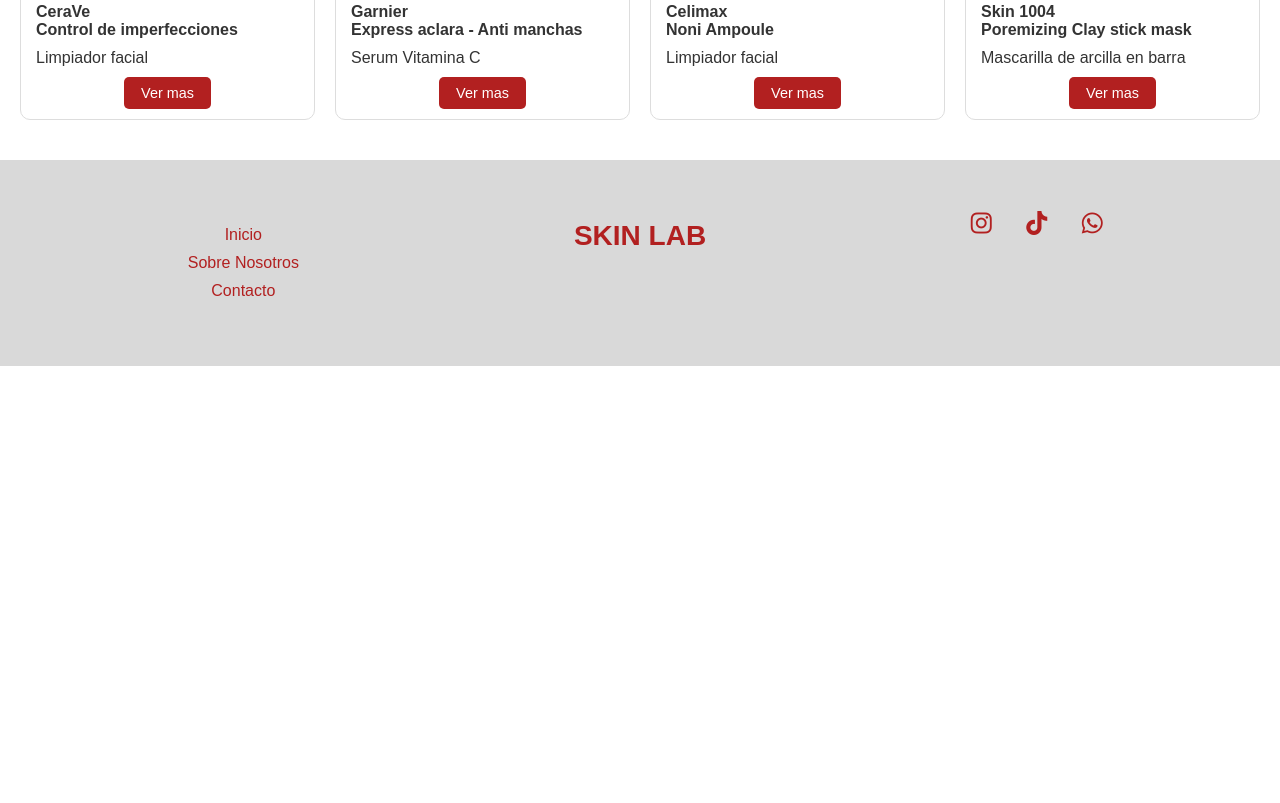
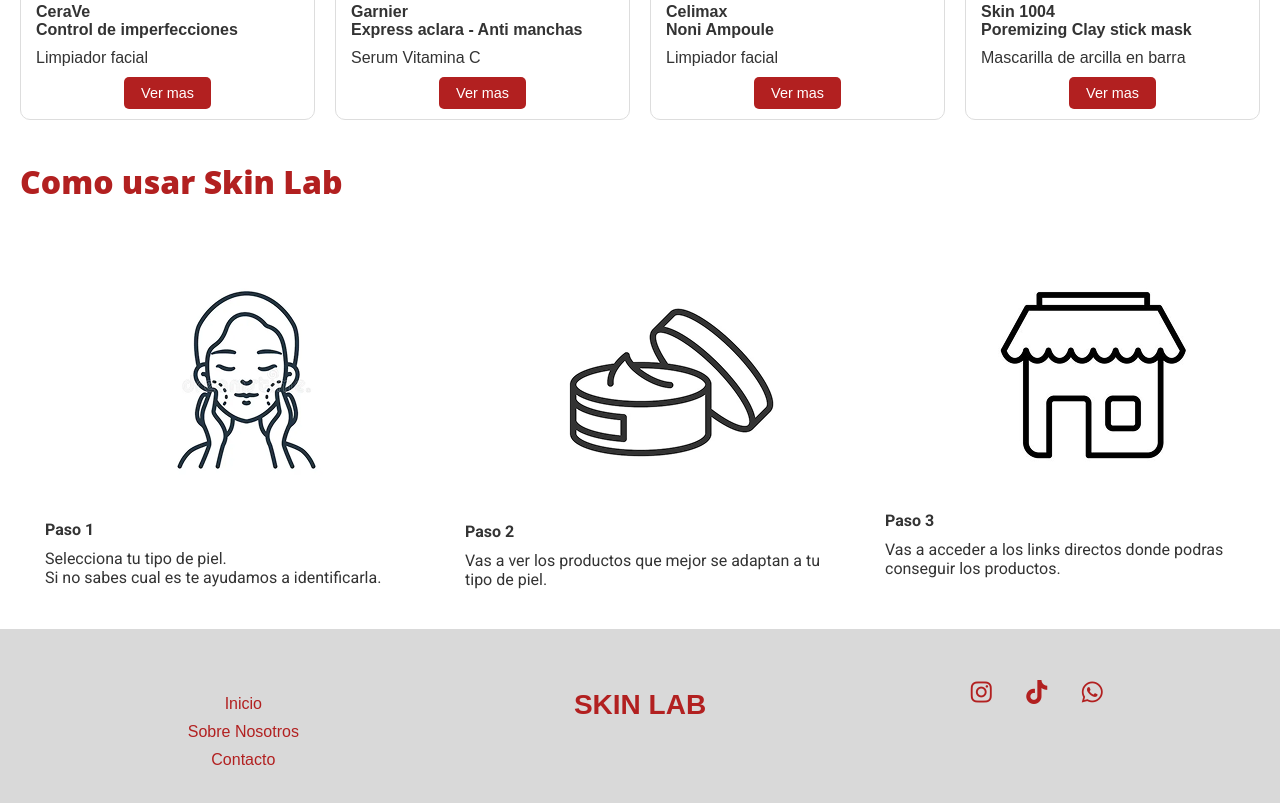
Before and after one commit to Iripontiroli98/SKINLAB, a website built with Vite: page index.html in a window 1280 px wide. Shown: the part 2535-3338 px from the top of the page. Before the commit the page ends 2901 px from the top, so only its background shows below. Built offline with nearby package versions, Linux system fonts and the light colour scheme; files whose address does not match are found by name.

Commit message:
Agrego seccion Como usar

```diff
--- a/index.html
+++ b/index.html
@@ -91,6 +91,29 @@
         </div>
 
     </section>
+    <section id="como-usar">
+
+        <h4>Como usar Skin Lab</h4>
+
+        <div class="pasos">
+            <div class="paso">
+                <img src="/img/paso1.png" alt="CeraVe Limpiador Facial">
+                <h5>Paso 1</h5>
+                <p>Selecciona tu tipo de piel. <br>Si no sabes cual es te ayudamos a identificarla. </p>
+            </div>
+            <div class="paso">
+                <img src="/img/paso2.png" alt="Garnier Serum Vitamina C">
+                <h5>Paso 2 </h5>
+                <p>Vas a ver los productos que mejor se adaptan a tu tipo de piel.</p>
+            </div>
+            <div class="paso">
+                <img src="public/img/paso3.png" alt="Neutrogena Serum con Extracto">
+                <h5>Paso 3 </h5>
+                <p>Vas a acceder a los links directos donde podras conseguir los productos.</p>
+
+        </div>
+
+    </section>
 <footer>
     <div class="footer-contenedor">
       <div class="links-footer">
@@ -111,6 +134,8 @@
     </div>
 </footer>
 </main>
+
+
   <script>
   document.addEventListener('DOMContentLoaded', () => {
   const hamburguesa = document.querySelector('.hamburguesa');
--- a/src/style.css
+++ b/src/style.css
@@ -241,7 +241,7 @@
   font-family: Arial, sans-serif;
 }
 
-h4 {
+#productos h4 {
   font-size: clamp(1.2rem, 3vw, 2rem);
   font-family:"Open Sans", sans-serif ;
   margin-bottom: 20px;
@@ -308,52 +308,44 @@
 .product-card button:hover {
   background-color: rgb(76, 74, 74);
 }
-@media screen and (min-width:768px) {
-  header h1 {
-    font-size: 1.5em;
+
+/*Como usar*/
+.pasos{
+  display: flex;
+  flex-wrap: wrap;
+  gap: 20px;
+  justify-content: space-between;
+  padding: 20px;
+}
+.paso {
+  flex: 1 1 1 calc(50% - 20px);
+  overflow: hidden;
+  margin: 30px;
 }
 
- .navbar{
-   transform: none;
-   background-color: transparent;
-   display: flex;
- }
-
- .navbar ul{
-  flex-direction: row;
-  justify-content: flex-start;
-  text-align: left;
- }
-
- .navbar ul li {
-  margin: 0 15px;
- }
-
-
- .hamburguesa {
-  display: none;
- }
-.logo{
-  transform: translateX(-50%);
-  top: 35px;
+.paso img {
+  height: auto;
+  display: block;
+  padding: 20px;
 }
 
-   .product-card {
-    flex: 1 1 22%;
-  }
-  .product-card button {
-    width: 30%;
-  }
-  #historia{
-  height: 600px ;
+#como-usar h4 {
+  font-size: clamp(1.2rem, 3vw, 2rem);
+  font-family:"Open Sans", sans-serif ;
+  margin: 20px;
+  color: #B22020;
+  font-weight: 900;
 }
 
-.texto{
-    padding: 50px;
-
+.paso p, h5 {
+  font-size: clamp(1rem, 2vw, 1rem);
+  margin: 10px 0;
+  color: #333;
+  text-align: left;
+  padding-left: 15px;
 }
 
- }
+/*Footer*/
 
  footer {
       background-color:#D9D9D9;
@@ -429,3 +421,62 @@
       .footer-links, .footer-social, .footer-logo {
         margin: 20px 0;
       }
+
+      @media screen and (min-width:768px) {
+  header h1 {
+    font-size: 1.5em;
+}
+
+ .navbar{
+   transform: none;
+   background-color: transparent;
+   display: flex;
+ }
+
+ .navbar ul{
+  flex-direction: row;
+  justify-content: flex-start;
+  text-align: left;
+ }
+
+ .navbar ul li {
+  margin: 0 15px;
+ }
+
+
+ .hamburguesa {
+  display: none;
+ }
+.logo{
+  transform: translateX(-50%);
+  top: 35px;
+}
+
+   .product-card {
+    flex: 1 1 22%;
+  }
+  .product-card button {
+    width: 30%;
+  }
+  #historia{
+  height: 600px ;
+}
+
+.texto{
+    padding: 50px;
+
+}
+.pasos{
+  display: flex;
+}
+.paso {
+  flex: 1;
+  margin: 10px;
+}
+
+.paso img {
+  margin: 0px 80px;
+
+}
+
+ }
```
Also changed, not shown: src/main.js (+0 -11 lines), public/img/paso1.png (added), public/img/paso2.png (added), public/img/paso3.png (added).
